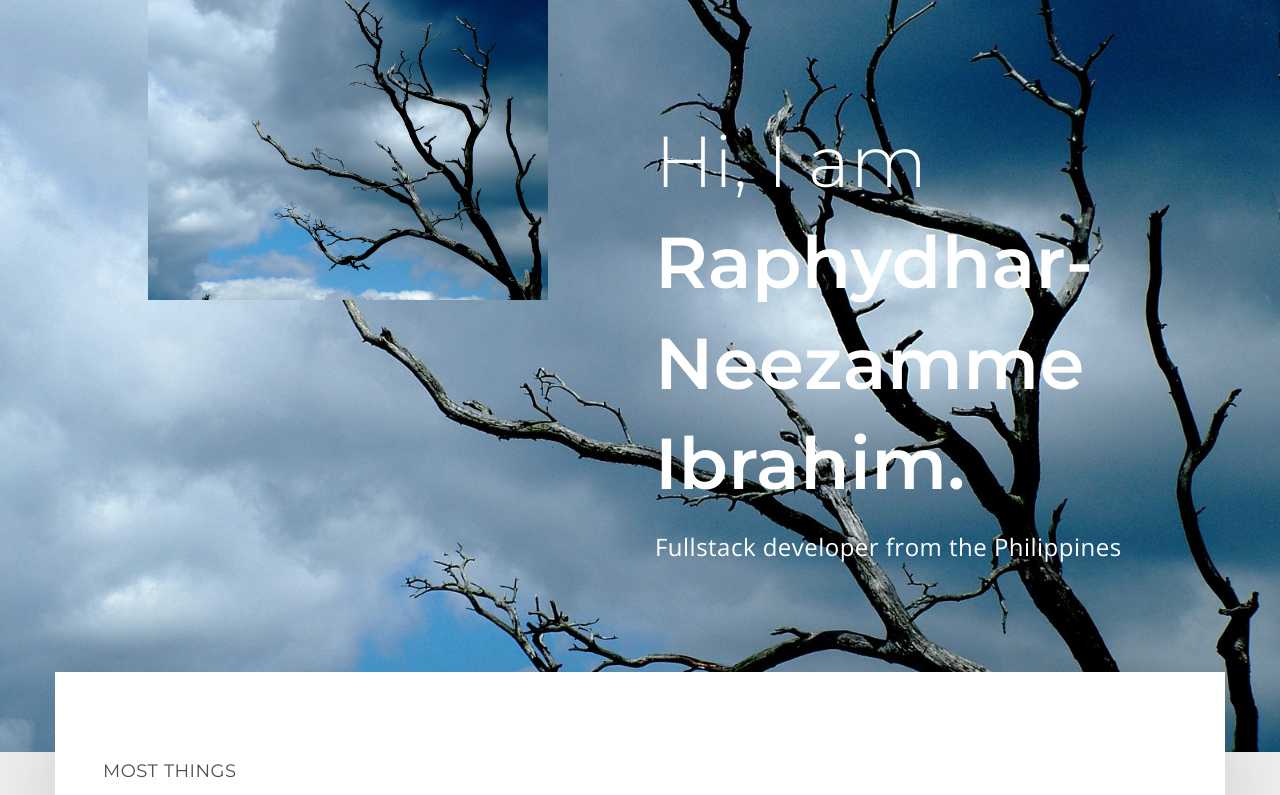
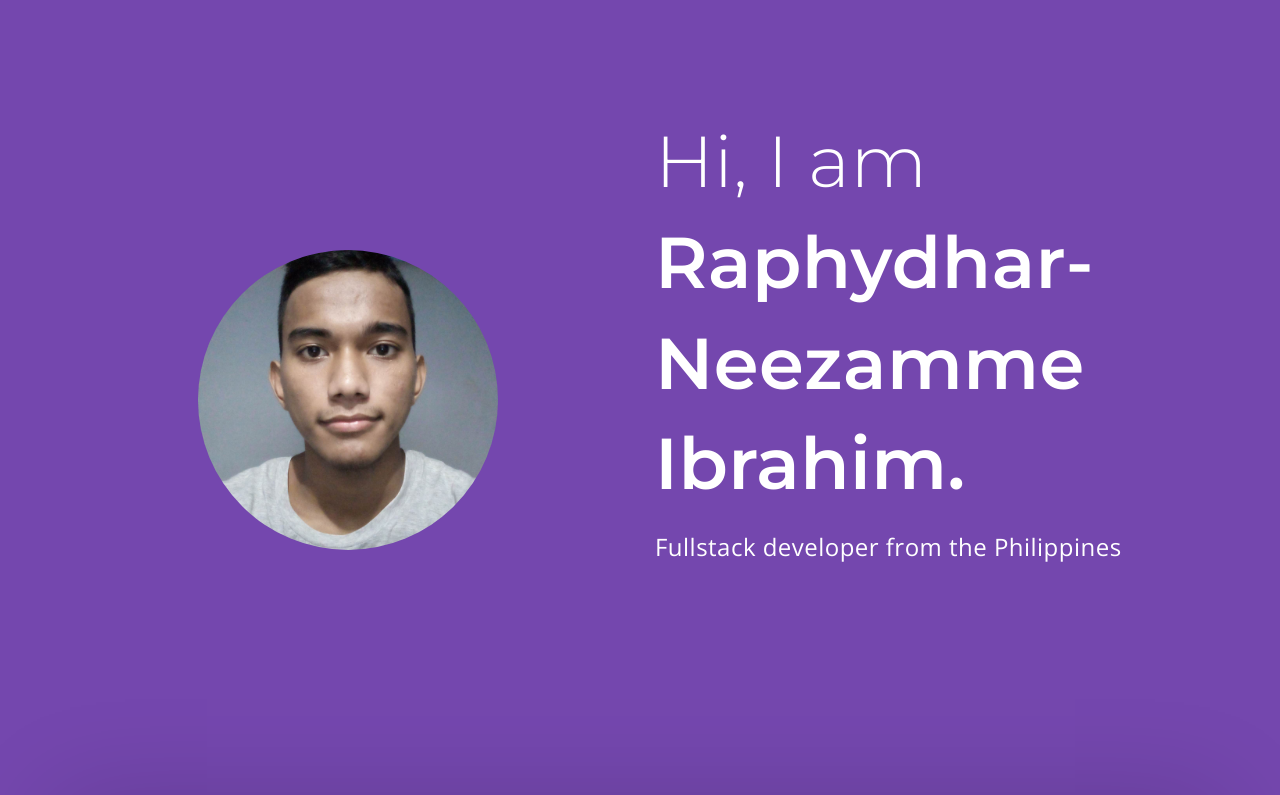
Before and after one commit to kapppitan/kapppitan.github.io, a plain HTML site: page index.html in a window 1280 px wide. Shown: the top 795 px of the page. Drawn offline with nearby package versions, Linux system fonts and the light colour scheme.

Commit message:
fixed hero

```diff
--- a/css/style.css
+++ b/css/style.css
@@ -45,7 +45,7 @@ img {
 
 /* Hero Section */
 header.hero {
-  background: url(../assets/dead-tree-1-1409136.jpg) no-repeat center center fixed;
+  background-color: #7447ae;
   -webkit-background-size: cover;
   -moz-background-size: cover;
   -o-background-size: cover;
--- a/index.html
+++ b/index.html
@@ -28,8 +28,13 @@
       <header class="hero">
         <div class="container">
           <div class="row">
-            <div class="col-md-6" style="justify-content: center; align-items: center; display: flex;">
-              <img style="height: 300px; display: flex;" src="assets/dead-tree-1-1409136.jpg">
+            <div
+              class="col-md-6"
+              style="display: flex; justify-content: center; align-items: center; height: 100vh;">
+              <img
+                style="height: 300px; width: 300px; border-radius: 50%; object-fit: cover;"
+                src="assets/raphy.jpg"
+                alt="Rounded Image">
             </div>
 
             <div class="col-md-6 col-xs-12">
```
Also changed, not shown: assets/raphy.jpg (added).
